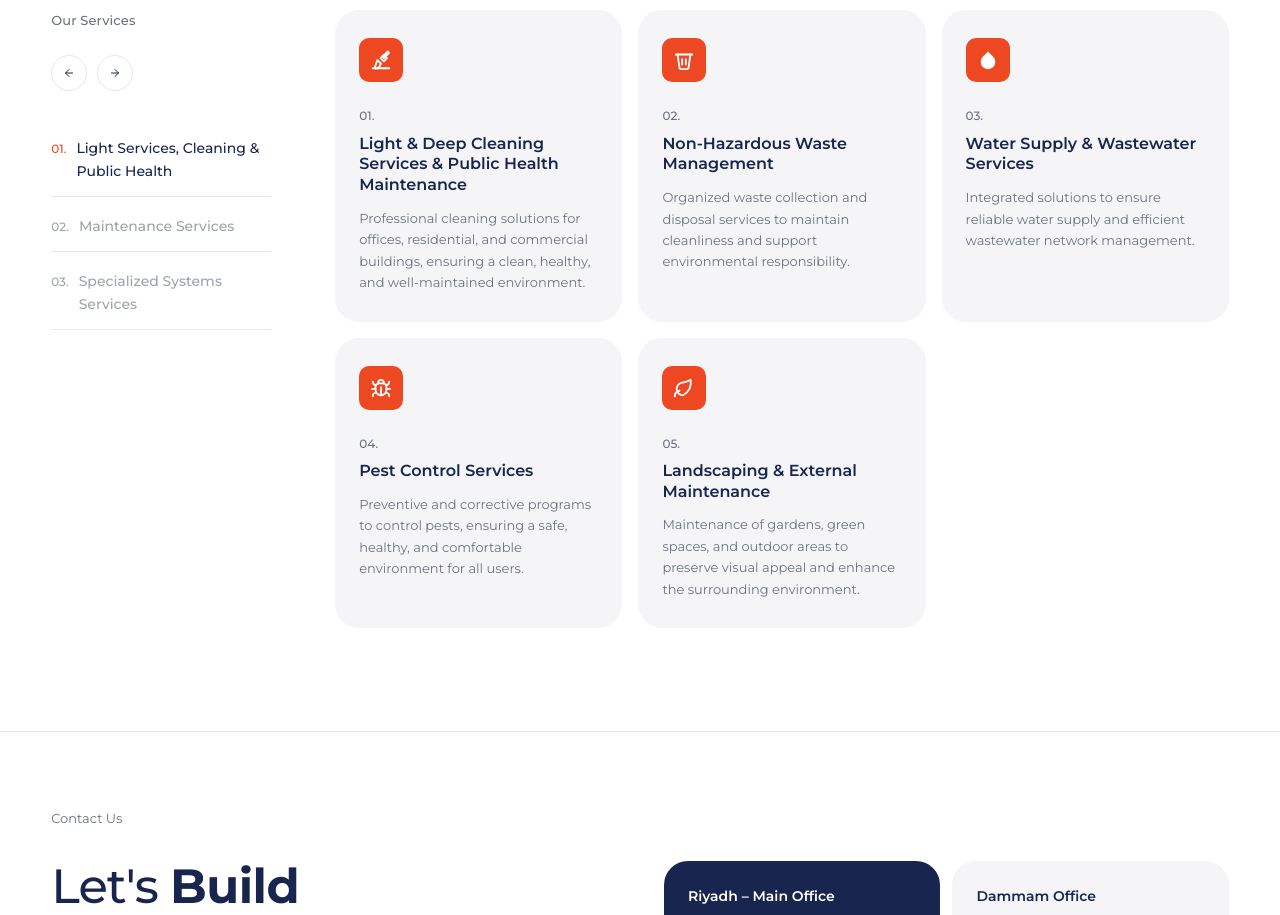
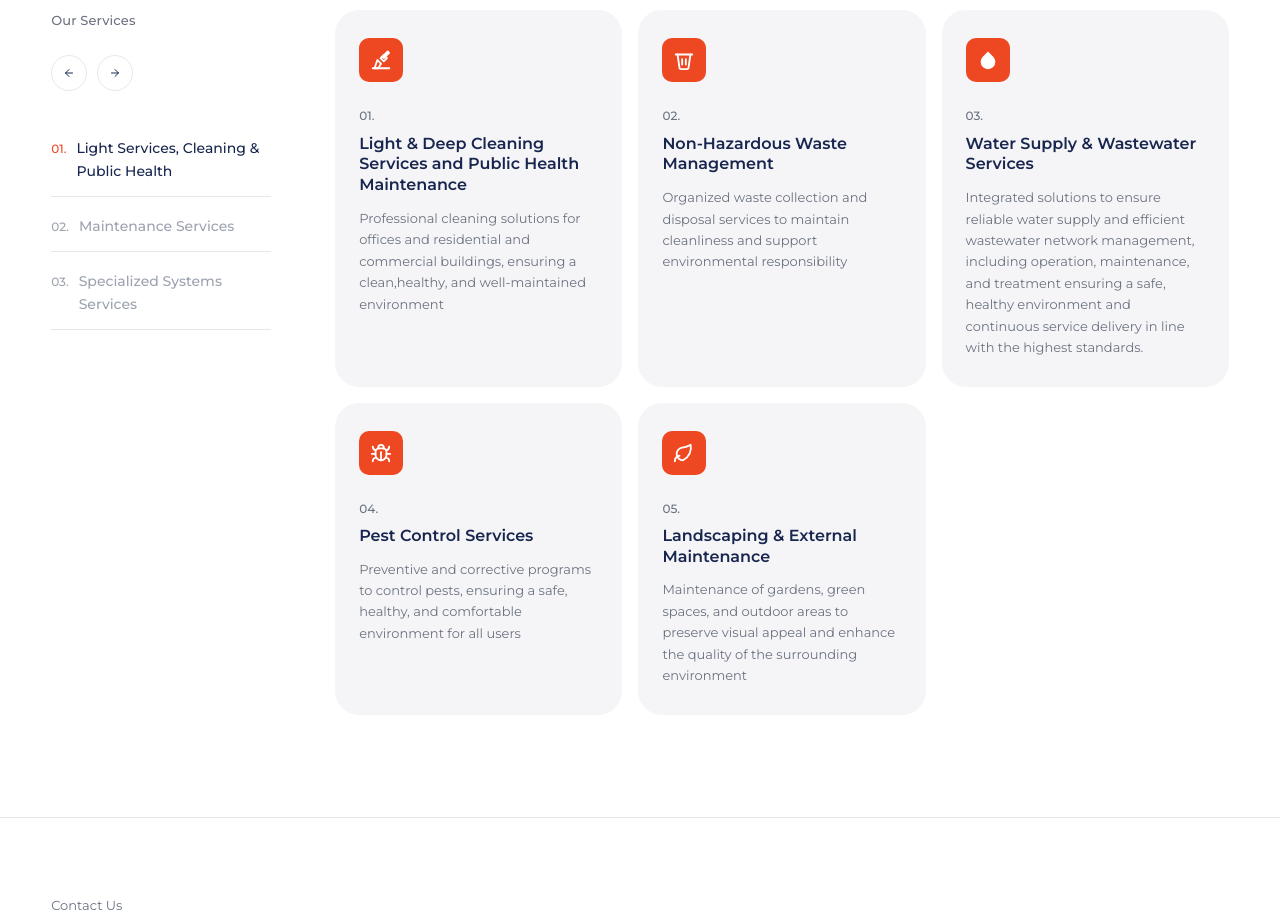
Before and after one commit to jahangirhossain-work/react-app-7, a React (Vite) app: page /fm in a window 1280 px wide. Shown: the part 1480-2395 px from the top of the page. Built offline with nearby package versions, Linux system fonts and the light colour scheme.

Commit message:
fm 1 services content fixed

```diff
--- a/src/data/translations.js
+++ b/src/data/translations.js
@@ -201,16 +201,16 @@ export const translations = {
     'fm.tab_light': 'Light Services, Cleaning & Public Health',
     'fm.tab_maintenance': 'Maintenance Services',
     'fm.tab_specialized': 'Specialized Systems Services',
-    'fm.svc.cleaning_t': 'Light & Deep Cleaning Services & Public Health Maintenance',
-    'fm.svc.cleaning_d': 'Professional cleaning solutions for offices, residential, and commercial buildings, ensuring a clean, healthy, and well-maintained environment.',
-    'fm.svc.waste_t': 'Non-Hazardous Waste Management',
-    'fm.svc.waste_d': 'Organized waste collection and disposal services to maintain cleanliness and support environmental responsibility.',
+    'fm.svc.cleaning_t': 'Light & Deep Cleaning Services and Public Health Maintenance',
+    'fm.svc.cleaning_d': 'Professional cleaning solutions for offices and residential and commercial buildings, ensuring a clean,healthy, and well-maintained environment',
+    'fm.svc.waste_t': ' Non-Hazardous Waste Management',
+    'fm.svc.waste_d': 'Organized waste collection and disposal services to maintain cleanliness and support environmental responsibility',
     'fm.svc.water_t': 'Water Supply & Wastewater Services',
-    'fm.svc.water_d': 'Integrated solutions to ensure reliable water supply and efficient wastewater network management.',
+    'fm.svc.water_d': 'Integrated solutions to ensure reliable water supply and efficient wastewater network management, including operation, maintenance, and treatment ensuring a safe, healthy environment and continuous service delivery in line with the highest standards.',
     'fm.svc.pest_t': 'Pest Control Services',
-    'fm.svc.pest_d': 'Preventive and corrective programs to control pests, ensuring a safe, healthy, and comfortable environment for all users.',
-    'fm.svc.landscape_t': 'Landscaping & External Maintenance',
-    'fm.svc.landscape_d': 'Maintenance of gardens, green spaces, and outdoor areas to preserve visual appeal and enhance the surrounding environment.',
+    'fm.svc.pest_d': 'Preventive and corrective programs to control pests, ensuring a safe, healthy, and comfortable environment for all users',
+    'fm.svc.landscape_t': 'Landscaping & External Maintenance ',
+    'fm.svc.landscape_d': 'Maintenance of gardens, green spaces, and outdoor areas to preserve visual appeal and enhance the quality of the surrounding environment',
     'fm.svc.electrical_t': 'Electrical Maintenance',
     'fm.svc.electrical_d': 'Comprehensive maintenance of electrical systems including wiring, panels, lighting, and emergency power systems.',
     'fm.svc.mechanical_t': 'Mechanical Maintenance',
```
